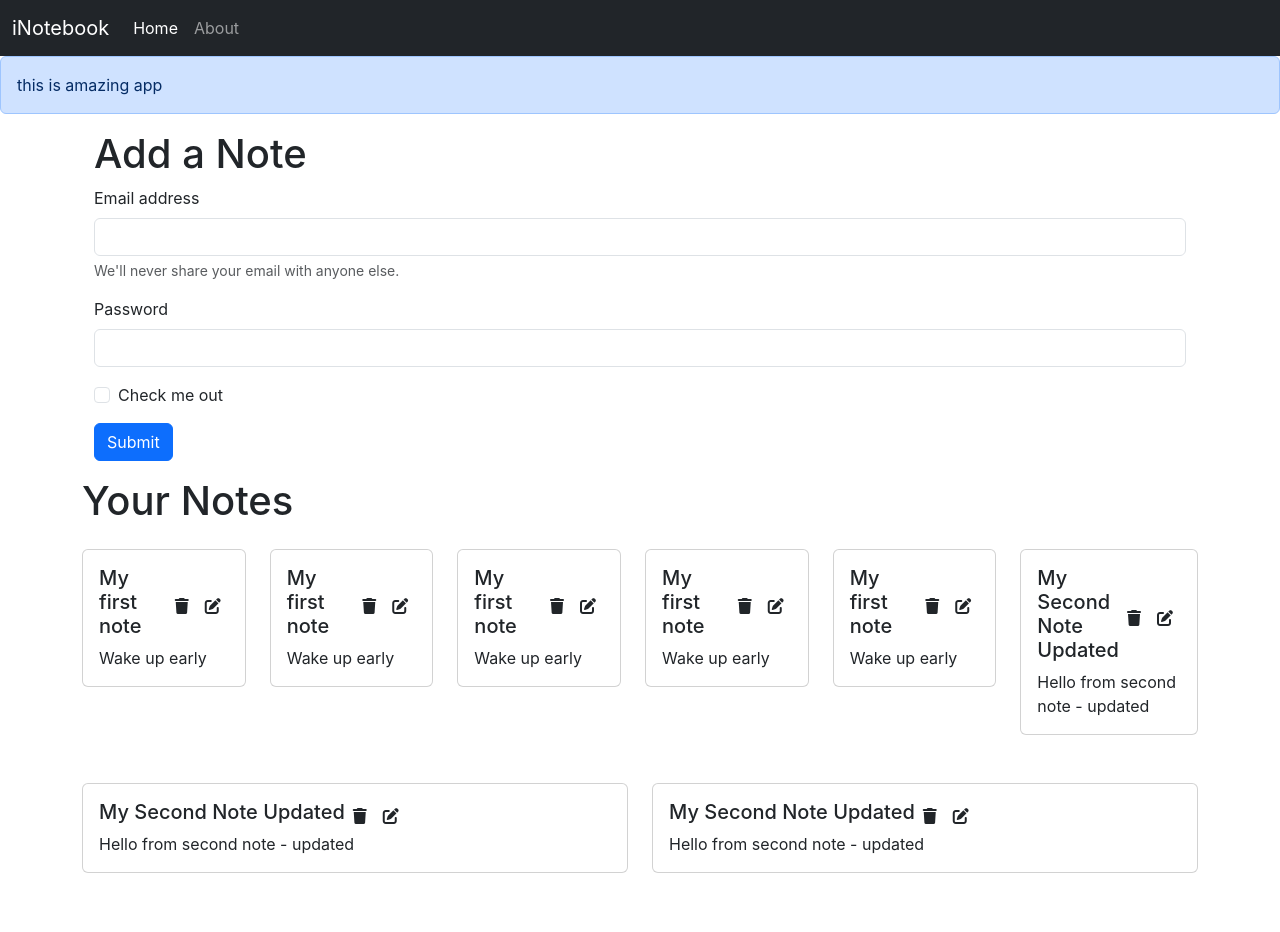
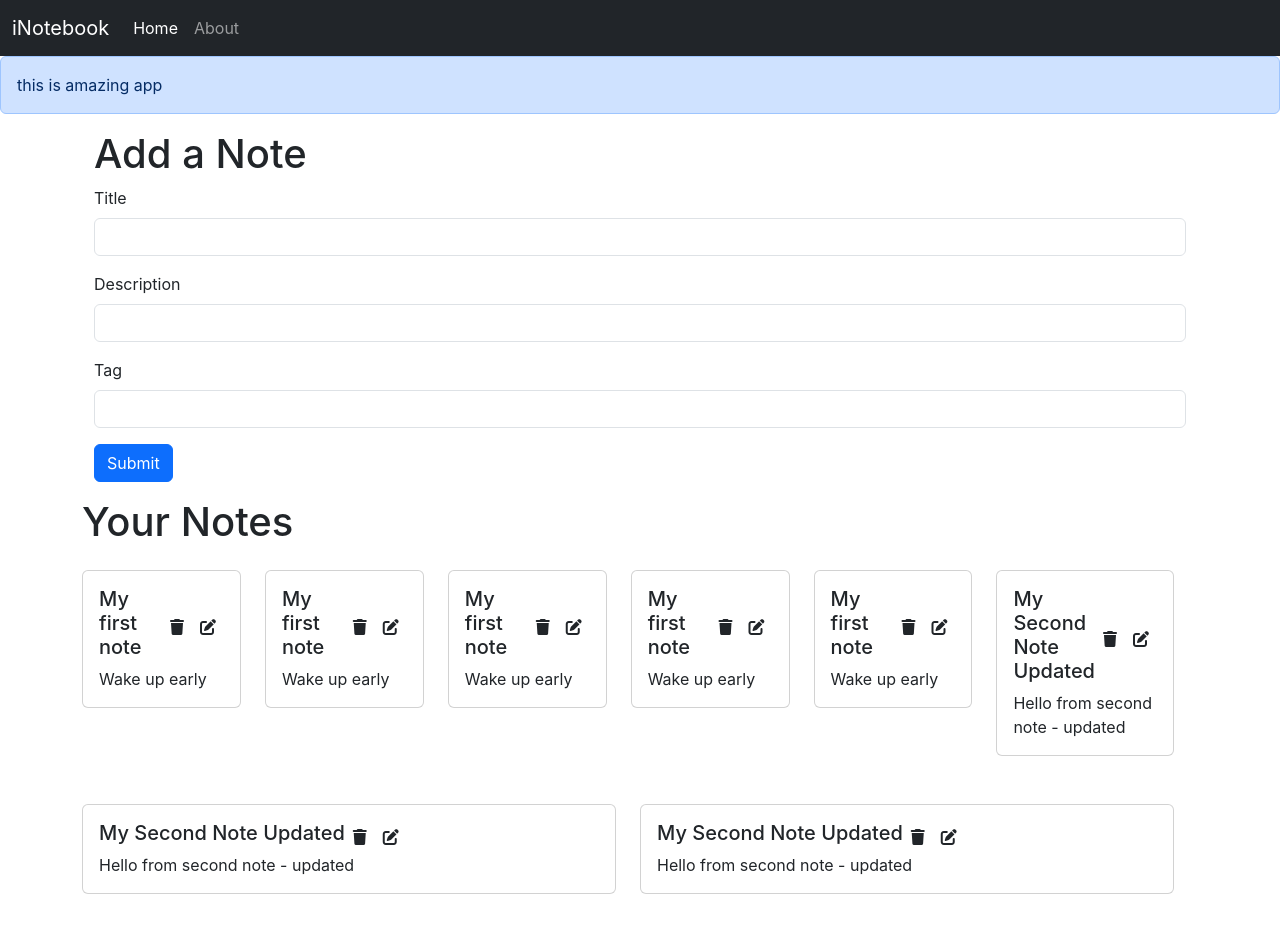
Before and after one commit to Mikita1012/INotebook-MERN, a React (Create React App) app: page / in a window 1280 px wide. Shown: the top 932 px of the page. Built offline with nearby package versions, Linux system fonts and the light colour scheme.

Commit message:
Adding a addNote component and functionality of adding a new note and also displaying it on UI when added.

```diff
--- a/package.json
+++ b/package.json
@@ -13,6 +13,7 @@
     "react-dom": "^19.0.0",
     "react-router-dom": "^7.4.0",
     "react-scripts": "5.0.1",
+    "uuid": "^11.1.0",
     "web-vitals": "^2.1.4"
   },
   "devDependencies": {
--- /dev/null
+++ b/src/components/AddANote.js
@@ -0,0 +1,78 @@
+import React, { useContext, useState } from "react";
+import NotesContext from "../context/notes/NotesContext";
+
+
+function AddANote() {
+  const context = useContext(NotesContext);
+  const { addNote } = context;
+  const [note, setNote] = useState({title: "" , description: "", tag: ""})
+
+  const handleClick = (e) => {
+    e.preventDefault();
+    addNote(note.title, note.description, note.tag);
+    setNote({title: "", description: "", tag: ""});
+  };
+  const onChange = (e) => {
+    setNote({...note, [e.target.name]: e.target.value})
+  }
+  return (
+    <div>
+      <div className="container my-3">
+        <h1>Add a Note</h1>
+
+        <form>
+          <div className="mb-3">
+            <label htmlFor="title" className="form-label">
+              Title
+            </label>
+            <input
+              type="text"
+              className="form-control"
+              onChange={onChange}
+              id="title"
+              value={note.title}
+              name="title"
+            />
+
+          </div>
+          <div className="mb-3">
+            <label htmlFor="description" className="form-label">
+              Description
+            </label>
+            <input
+              type="textarea"
+              className="form-control"
+              onChange={onChange}
+              id="description"
+              value={note.description}
+              name="description"
+            />
+          </div>
+          <div className="mb-3">
+            <label htmlFor="tag" className="form-label">
+              Tag
+            </label>
+            <input
+              type="text"
+              className="form-control"
+              onChange={onChange}
+              id="tag"
+              value={note.tag}
+              name="tag"
+            />
+          </div>
+
+          <button
+            type="submit"
+            className="btn btn-primary"
+            onClick={handleClick}
+          >
+            Submit
+          </button>
+        </form>
+      </div>
+    </div>
+  );
+}
+
+export default AddANote;
--- a/src/components/Home.js
+++ b/src/components/Home.js
@@ -1,56 +1,12 @@
-import React from "react";
-
+import React, { useContext } from "react";
 import Notes from "./Notes";
+import NotesContext from "../context/notes/NotesContext";
 
 function Home() {
 
   return (
     <div>
-      <div className="container my-3">
-        <h1>Add a Note</h1>
-
-        <form>
-          <div className="mb-3">
-            <label htmlFor="exampleInputEmail1" className="form-label">
-              Email address
-            </label>
-            <input
-              type="email"
-              className="form-control"
-              id="exampleInputEmail1"
-              aria-describedby="emailHelp"
-            />
-            <div id="emailHelp" className="form-text">
-              We'll never share your email with anyone else.
-            </div>
-          </div>
-          <div className="mb-3">
-            <label htmlFor="exampleInputPassword1" className="form-label">
-              Password
-            </label>
-            <input
-              type="password"
-              className="form-control"
-              id="exampleInputPassword1"
-            />
-          </div>
-          <div className="mb-3 form-check">
-            <input
-              type="checkbox"
-              className="form-check-input"
-              id="exampleCheck1"
-            />
-            <label className="form-check-label" htmlFor="exampleCheck1">
-              Check me out
-            </label>
-          </div>
-          <button type="submit" className="btn btn-primary">
-            Submit
-          </button>
-        </form>
-      </div>
-
-     <Notes />
+      <Notes />
     </div>
   );
 }
--- a/src/components/NoteItem.js
+++ b/src/components/NoteItem.js
@@ -5,10 +5,10 @@ function NoteItem(props) {
     ele = { title: "Default Title", description: "Default Description" },
   } = props;
   return (
-    <div className="col mb-3">
-      <div className="card my-3">
+    <div className="col mb-3" >
+      <div className="card my-3" key={ele._id}>
         <div className="card-body">
-          <div className="d-flex align-items-center">
+          <div className="d-flex align-items-center" >
             <h5 className="card-title">{ele.title}</h5>
             <i className="fa-solid fa-trash mx-2"></i>
             <i className="fa-solid fa-pen-to-square mx-2"></i>
--- a/src/components/Notes.js
+++ b/src/components/Notes.js
@@ -1,17 +1,18 @@
 import React, { useContext, useState } from "react";
 import notesContext from "../context/notes/NotesContext";
 import NoteItem from "./NoteItem";
+import AddANote from "./AddANote";
+import NotesList from "./NotesList";
 
 function Notes() {
   const context = useContext(notesContext);
-  const [notes, setNotes] = useState(context.notes || []);
+  // const [notes, addNote, editNote, deleteNote] = useState(context.notes || []);
   return (
     <>
+      <AddANote />
       <div className="row my-3">
         <h1>Your Notes</h1>
-        {notes.map((ele) => {
-          return <NoteItem key={ele._id} ele={ele}/>
-        })}
+        <NotesList/>
       </div>
     </>
   );
--- /dev/null
+++ b/src/components/NotesList.js
@@ -0,0 +1,20 @@
+import React, { useContext } from "react";
+import NotesContext from "../context/notes/NotesContext";
+import NoteItem from "./NoteItem";
+
+const NotesList = (props) => {
+  const { notes } = useContext(NotesContext);
+  console.log(notes);
+
+  return (
+    <div className="row">
+      {notes.length > 0 ? (
+        notes.map((note) => <NoteItem key={note._id} ele={note} />)
+      ) : (
+        <p>No notes available</p>
+      )}
+    </div>
+  );
+};
+
+export default NotesList;
--- a/src/context/notes/NotesState.js
+++ b/src/context/notes/NotesState.js
@@ -1,92 +1,112 @@
-// import { useState } from "react";
 import { useState } from "react";
+import { v4 as uuidv4 } from "uuid"; // Add this import for generating unique IDs
+
 import NotesContext from "./NotesContext";
-
 
 const NotesState = (props) => {
   const initialNotes = [
     {
-          "_id": "67e28a3781b930f502wecb37",
-          "user": "67e1430de78f21084478573d",
-          "title": "My first note",
-          "description": "Wake up early",
-          "tag": "personal",
-          "date": "2025-03-25T10:46:59.961Z",
-          "__v": 0
+      _id: "67e28a3781b930f502wecb37",
+      user: "67e1430de78f21084478573d",
+      title: "My first note",
+      description: "Wake up early",
+      tag: "personal",
+      date: "2025-03-25T10:46:59.961Z",
+      __v: 0,
     },
     {
-          "_id": "67e289a3781qb930f502ecb3",
-          "user": "67e1430de78f21084478573d",
-          "title": "My first note",
-          "description": "Wake up early",
-          "tag": "personal",
-          "date": "2025-03-25T10:46:59.961Z",
-          "__v": 0
+      _id: "67e289a3781qb930f502ecb3",
+      user: "67e1430de78f21084478573d",
+      title: "My first note",
+      description: "Wake up early",
+      tag: "personal",
+      date: "2025-03-25T10:46:59.961Z",
+      __v: 0,
     },
     {
-          "_id": "7e289a3781sb930f502ecb37",
-          "user": "67e1430de78f21084478573d",
-          "title": "My first note",
-          "description": "Wake up early",
-          "tag": "personal",
-          "date": "2025-03-25T10:46:59.961Z",
-          "__v": 0
+      _id: "7e289a3781sb930f502ecb37",
+      user: "67e1430de78f21084478573d",
+      title: "My first note",
+      description: "Wake up early",
+      tag: "personal",
+      date: "2025-03-25T10:46:59.961Z",
+      __v: 0,
     },
     {
-          "_id": "67e289a378b930f502ecb37",
-          "user": "67e1430de78f21084478573d",
-          "title": "My first note",
-          "description": "Wake up early",
-          "tag": "personal",
-          "date": "2025-03-25T10:46:59.961Z",
-          "__v": 0
+      _id: "67e289a378b930f502ecb37",
+      user: "67e1430de78f21084478573d",
+      title: "My first note",
+      description: "Wake up early",
+      tag: "personal",
+      date: "2025-03-25T10:46:59.961Z",
+      __v: 0,
     },
     {
-          "_id": "67e289a37c81b930f502ec37",
-          "user": "67e1430de78f21084478573d",
-          "title": "My first note",
-          "description": "Wake up early",
-          "tag": "personal",
-          "date": "2025-03-25T10:46:59.961Z",
-          "__v": 0
+      _id: "67e289a37c81b930f502ec37",
+      user: "67e1430de78f21084478573d",
+      title: "My first note",
+      description: "Wake up early",
+      tag: "personal",
+      date: "2025-03-25T10:46:59.961Z",
+      __v: 0,
     },
     {
-          "_id": "67e8a2ae781b930f502ecb3a",
-          "user": "67e1430de78f21084478573d",
-          "title": "My Second Note Updated",
-          "description": "Hello from second note - updated",
-          "tag": "personal",
-          "date": "2025-03-25T10:49:18.941Z",
-          "__v": 0
+      _id: "67e8a2ae781b930f502ecb3a",
+      user: "67e1430de78f21084478573d",
+      title: "My Second Note Updated",
+      description: "Hello from second note - updated",
+      tag: "personal",
+      date: "2025-03-25T10:49:18.941Z",
+      __v: 0,
     },
 
     {
-          "_id": "67e28a2ce81b930f502ecb3a",
-          "user": "67e1430de78f21084478573d",
-          "title": "My Second Note Updated",
-          "description": "Hello from second note - updated",
-          "tag": "personal",
-          "date": "2025-03-25T10:49:18.941Z",
-          "__v": 0
+      _id: "67e28a2ce81b930f502ecb3a",
+      user: "67e1430de78f21084478573d",
+      title: "My Second Note Updated",
+      description: "Hello from second note - updated",
+      tag: "personal",
+      date: "2025-03-25T10:49:18.941Z",
+      __v: 0,
     },
     {
-          "_id": "67e28za2e781b30f502ecb3a",
-          "user": "67e1430de78f21084478573d",
-          "title": "My Second Note Updated",
-          "description": "Hello from second note - updated",
-          "tag": "personal",
-          "date": "2025-03-25T10:49:18.941Z",
-          "__v": 0
+      _id: "67e28za2e781b30f502ecb3a",
+      user: "67e1430de78f21084478573d",
+      title: "My Second Note Updated",
+      description: "Hello from second note - updated",
+      tag: "personal",
+      date: "2025-03-25T10:49:18.941Z",
+      __v: 0,
     },
-      ]
+  ];
 
-      const [notes, setNotes] = useState(initialNotes);
+  const [notes, setNotes] = useState(Array.isArray(initialNotes) ? initialNotes : []);
+
+  const addNote = (title, description, tag) => {
+    // ṬODO: ADD API CALL
+    console.log("Adding a new note");
+
+    const note = {
+      _id:  uuidv4(),// Generate a unique ID
+      user: "67e1430de78f21084478573d",
+      title,
+      description,
+      tag,
+      date: new Date().toISOString(),
+      __v: 0,
+    };
+    setNotes(notes.concat(note));
+    console.log("Notes after addNote: ", notes);
+
+  };
+  const deleteNote = () => {};
+  const editNote = () => {};
 
   return (
-        <NotesContext.Provider value={{notes, setNotes}}>
+    <NotesContext.Provider value={{ notes, addNote, deleteNote, editNote }}>
       {props.children}
     </NotesContext.Provider>
-    )
-}
+  );
+};
 
 export default NotesState;
```
Also changed, not shown: src/App.js (+8 -0 lines), 2 other files (tests, documents, lock files or other folders). Lines whose indentation alone changed are shown as unchanged.
